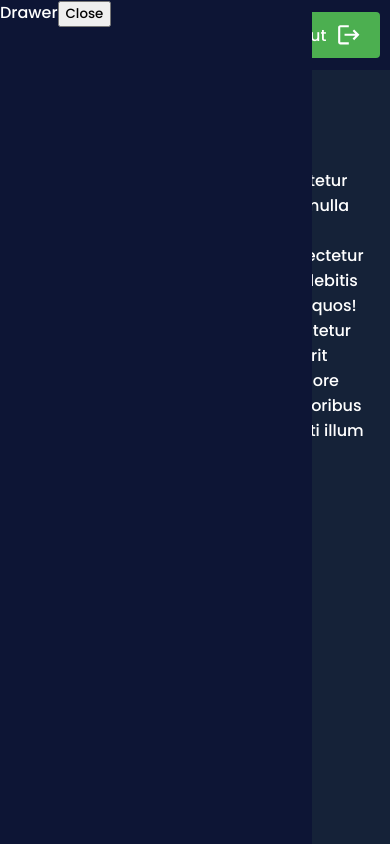
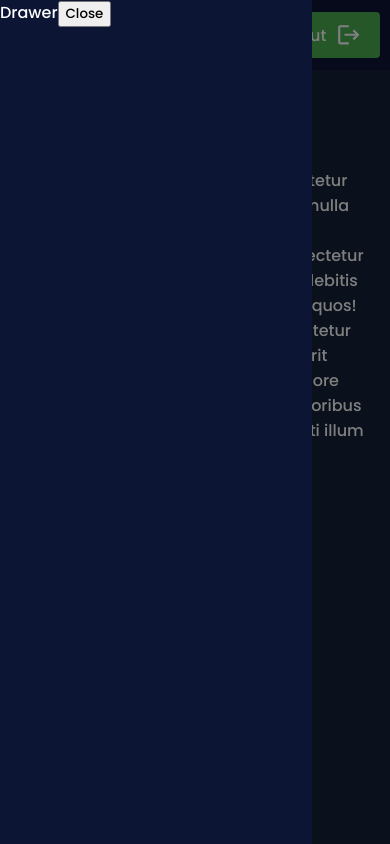
Before and after one commit to pazfelipe/ui-react, a React (Create React App) app: page / in a window 390 px wide. Built offline with nearby package versions, Linux system fonts and the light colour scheme.

Commit message:
feat: import new component for open drawer

```diff
--- a/src/components/Drawer/Drawer.tsx
+++ b/src/components/Drawer/Drawer.tsx
@@ -1,4 +1,5 @@
 import { useDispatch, useSelector } from 'react-redux';
+import BackgroundDrawer from './BackgroundDrawer';
 import StyledDrawer from './styled';
 
 const Drawer = () => {
@@ -7,9 +8,16 @@ const Drawer = () => {
   const isClose = useSelector((state: { drawer: { close: boolean; }; }) => state.drawer.close);
   const theme = useSelector((state: { theme: { dark: boolean; }; }) => state.theme);
 
+  const closeDrawer = () => {
+    dispatch({
+      type: 'CLOSE_DRAWER'
+    });
+  };
+
   const isMobile = window.innerWidth < 768;
 
   return (
+    <>
       <StyledDrawer
         className={
           [
@@ -22,13 +30,19 @@ const Drawer = () => {
       >
         Drawer
         <button
-        onClick={ () => dispatch({
-          type: 'CLOSE_DRAWER'
-        }) }
+          onClick={ closeDrawer }
         >
           Close
         </button>
       </StyledDrawer>
+
+      <BackgroundDrawer
+        isClose={ isClose }
+        isMobile={ isMobile }
+        closeDrawer={ closeDrawer }
+      />
+
+    </>
   );
 
 };
```
Lines whose indentation alone changed are shown as unchanged.
